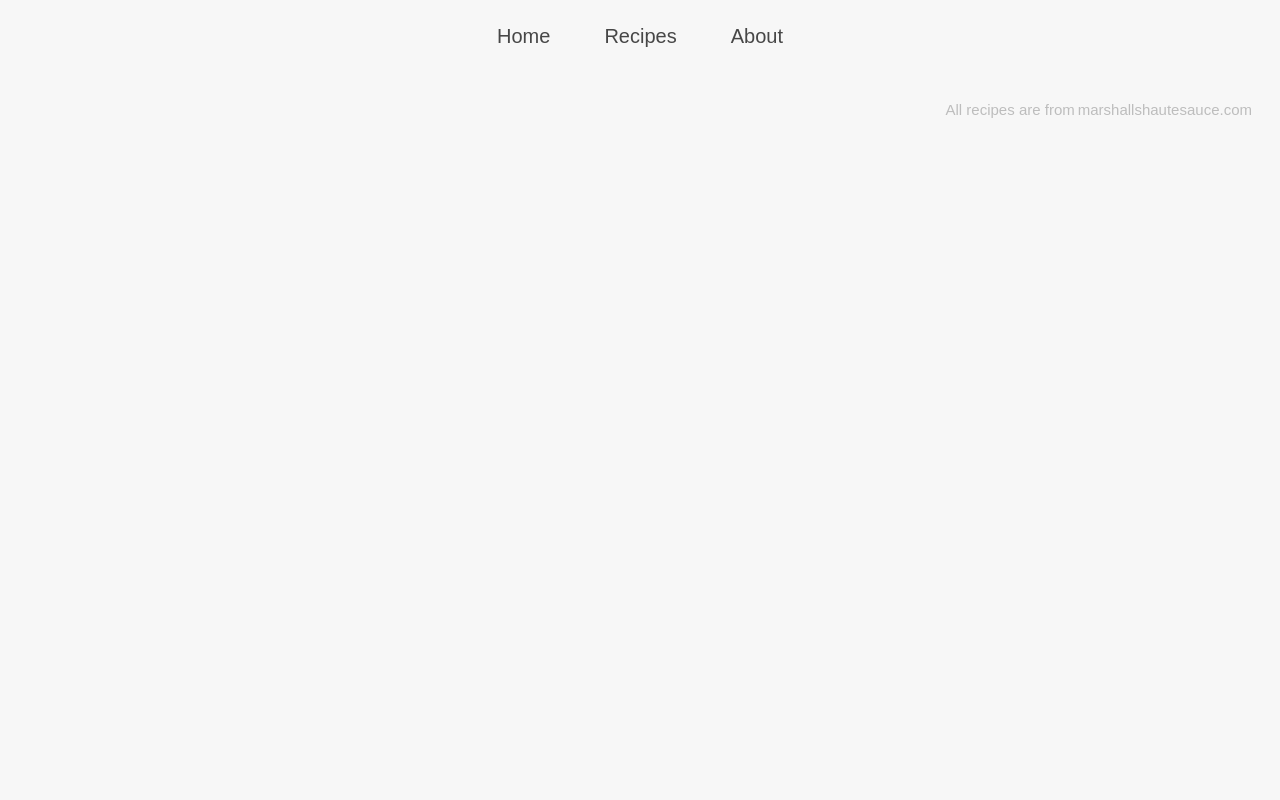
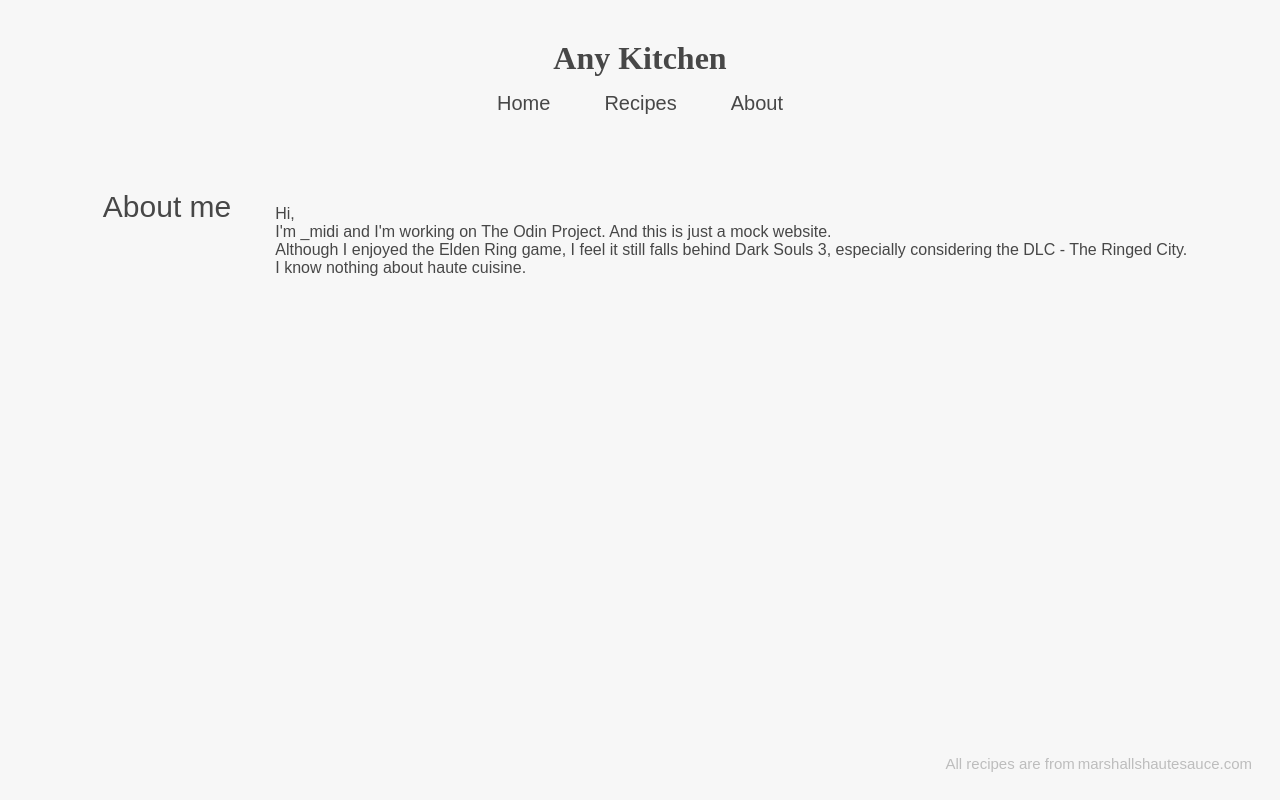
Before and after one commit to woh1wend/odin-recipes, a plain HTML site: page pages/about.html in a window 1280 px wide. Drawn offline with Linux system fonts and the light colour scheme; files that its build step writes are made by us from their sources; a web font is replaced by a local one.

Commit message:
Add content to about page and apply div to footer to make it absolute bottom right.

```diff
--- a/pages/about.html
+++ b/pages/about.html
@@ -4,14 +4,16 @@
     <meta charset="UTF-8">
     <meta name="viewport" content="width=device-width, initial-scale=1.0">
     <title>About</title>
-    <link rel="stylesheet" href="style.css">
+    <link rel="stylesheet" href="../style.css">
     <link rel="preconnect" href="https://fonts.googleapis.com">
     <link rel="preconnect" href="https://fonts.gstatic.com" crossorigin>
     <link href="https://fonts.googleapis.com/css2?family=Mallanna&display=swap" rel="stylesheet">
 </head>
 <body>
 
-   <header>
+    <header>
+        <h1 class="header-title">Any Kitchen</h1>
+
         <ul class="menu-header">
             <li><a href="../index.html">Home</a></li>
             <li><a href="../index.html#recipes-link">Recipes</a></li>
@@ -19,10 +21,25 @@
         </ul>
     </header>
 
+    <div class="about-container">
+        <div class="about">
+            <h1>About me</h1>
+        </div>
+        <div class="about-text">
+            <p>Hi,</p>
+            <p>I'm _midi and I'm working on The Odin Project. And this is just a mock website.</p>
+            <p>Although I enjoyed the Elden Ring game, I feel it still falls behind Dark Souls 3, especially considering the DLC - The Ringed City. </p>
+            <p>I know nothing about haute cuisine.</p>
+        </div>
+    </div>
 
 
 
-    <footer>All recipes are from<a class="link-footer" href="https://marshallshautesauce.com/blogs/recipes" rel="noreferrer noopener">marshallshautesauce.com</a></footer>
+
+
+    <div class="about-footer">
+        <footer>All recipes are from<a class="link-footer" href="https://marshallshautesauce.com/blogs/recipes" rel="noreferrer noopener">marshallshautesauce.com</a></footer>
+    </div>
 
 </body>
 </html>
--- a/style.css
+++ b/style.css
@@ -195,3 +195,41 @@ footer {
 .back-button {
     margin: auto;
 }
+
+/* ABOUT PAGE */
+
+.about-container {
+    margin: auto;
+    padding: 50px 10px;
+    width: fit-content;
+}
+
+.about,.about-text {
+    display: inline-block;
+    width: fit-content;
+    margin: auto;
+    padding: 15px;
+}
+.about h1 {
+    font-family: "Mallanna", sans-serif;
+    font-size: 30px;
+    color: #474747;
+    font-weight:100;
+}
+
+.about-text p {
+    font-family: "Mallanna", sans-serif;
+    color: #474747;
+    font-weight:100;
+}
+
+.about {
+    vertical-align: top;
+    padding: 0px 25px;
+}
+
+.about-footer {
+    position: absolute;
+    bottom: 0;
+    right: 0;
+}
```
